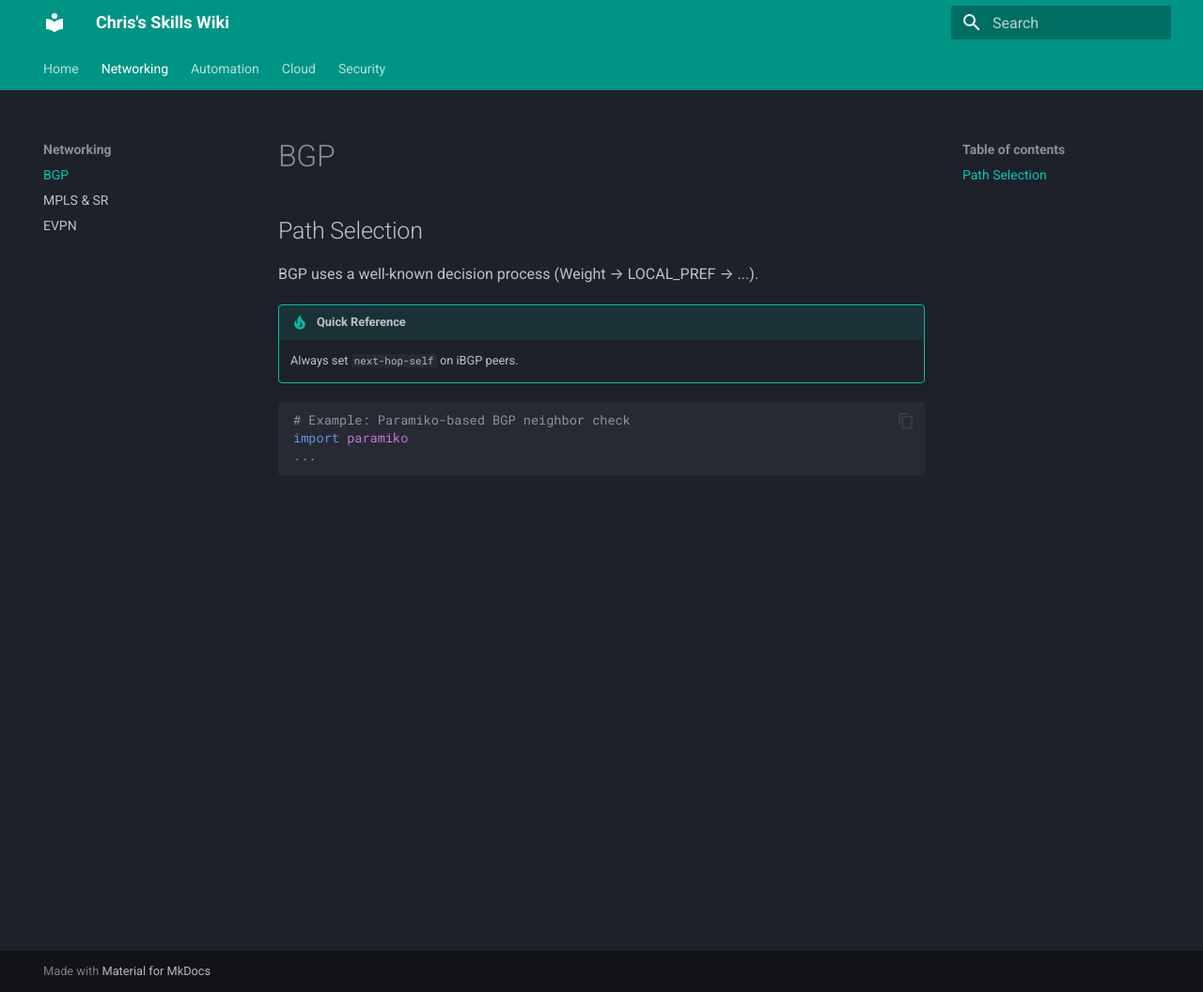
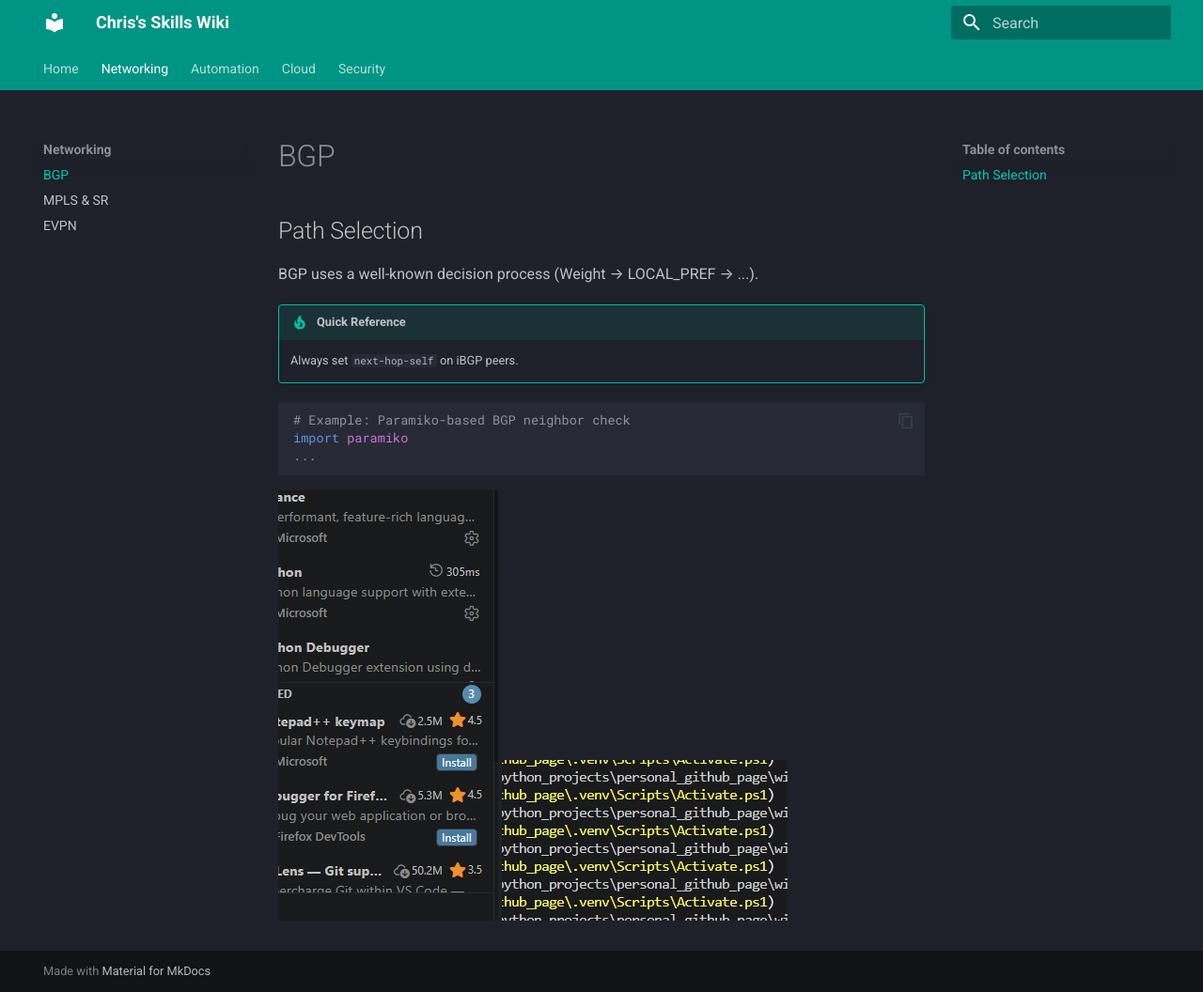
Before and after one commit to chrischeng500/wiki, an MkDocs documentation site: the page built from docs/networking/bgp.md, in a window 1280 px wide and 1056 px high. Shown: the whole window at 94% size. Built offline with MkDocs 1.6.1 and Material for MkDocs 9.7.7, drawn with Linux system fonts in a browser that asks for light colours.

Commit message:
windows first commit

````diff
--- a/docs/networking/bgp.md
+++ b/docs/networking/bgp.md
@@ -11,3 +11,5 @@
 import paramiko
 ...
 ```
+![](images/bgp_2026-06-04-13-05-23.png)
+![](images/bgp_2026-06-04-13-06-03.png)
````
Also changed, not shown: docs/networking/image.png (added), docs/networking/images/2026-06-04-12-53-57.png (added), docs/networking/images/bgp_2026-06-04-13-05-23.png (added), docs/networking/images/bgp_2026-06-04-13-06-03.png (added), docs/networking/images/bgp_2026-06-04-13-06-04.png (added).
